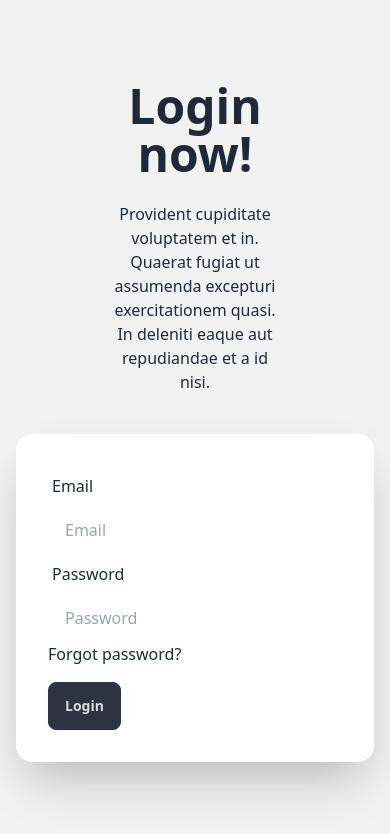
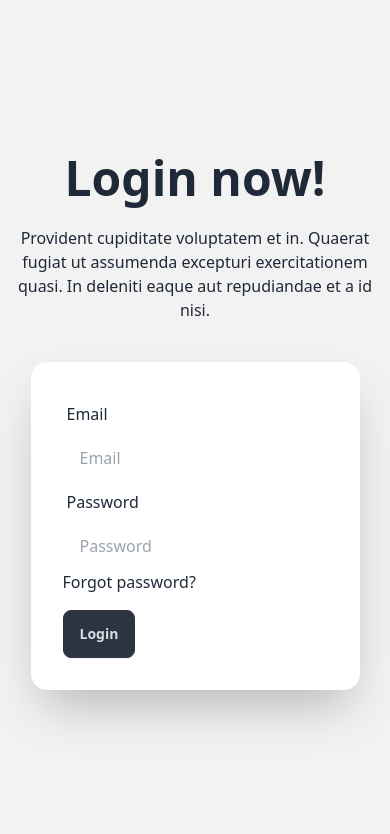
Before and after one commit to masumraheel/my-assignment-12, a React (Vite) app: page /logIn in a window 390 px wide. Shown: the top 834 px of the page. Built offline with nearby package versions, Linux system fonts and the light colour scheme.

Commit message:
my log in from update

```diff
--- a/src/Pages/Login/Login.jsx
+++ b/src/Pages/Login/Login.jsx
@@ -1,10 +1,17 @@
 import React from "react";
 
 const Login = () => {
+  const handleLogin = (event) => {
+    event.preventDefault();
+    const form = event.target;
+    const email = form.email.value;
+    const password = form.password.value;
+    console.log(email, password);
+  };
   return (
     <div className="hero bg-base-200 min-h-screen">
       <div className="hero-content flex-col lg:flex-row-reverse">
-        <div className="text-center w-1/2 lg:text-left">
+        <div className="text-center md:w-1/2 lg:text-left">
           <h1 className="text-5xl font-bold">Login now!</h1>
           <p className="py-6">
             Provident cupiditate voluptatem et in. Quaerat fugiat ut assumenda
@@ -12,8 +19,8 @@ const Login = () => {
             a id nisi.
           </p>
         </div>
-        <div className="card bg-base-100  w-full max-w-sm  shadow-2xl">
-          <from className="card-body ">
+        <div className="card bg-base-100 md:w-1/2 max-w-sm shrink-0 shadow-2xl">
+          <form onSubmit={handleLogin} className="card-body">
             <fieldset className="fieldset">
               <label className="label">Email</label>
               <input type="email" name="email" className="input" placeholder="Email" />
@@ -22,10 +29,13 @@ const Login = () => {
               <div>
                 <a className="link link-hover">Forgot password?</a>
               </div>
-              {/* <button className="btn btn-neutral mt-4">Login</button> */}
-              <input className="btn btn-neutral mt-4" type="submit" value="Login" />
+              <input
+                className="btn btn-neutral mt-4"
+                type="submit"
+                value="Login"
+              />
             </fieldset>
-          </from>
+          </form>
         </div>
       </div>
     </div>
```
